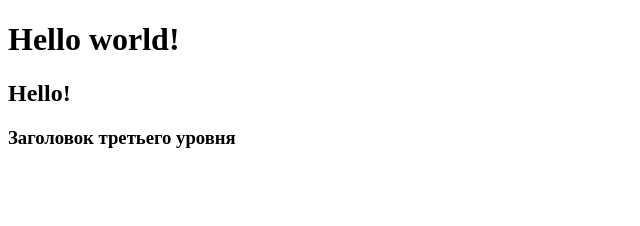
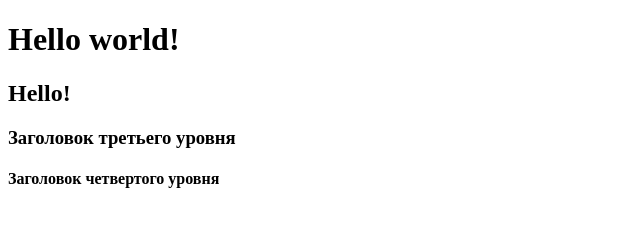
Before and after one commit to maxmytime/git_projact, a plain HTML site: page index.html in a window 1280 px wide. Shown: the whole page, without its empty margins (0-640 px from the left). Drawn offline with Linux system fonts and the light colour scheme.

Commit message:
Добавил заголовок четвертого уровня

```diff
--- a/index.html
+++ b/index.html
@@ -10,5 +10,6 @@
     <h1>Hello world!</h1>
     <h2>Hello!</h2>
     <h3>Заголовок третьего уровня</h3>
+    <h4>Заголовок четвертого уровня</h4>
 </body>
 </html>
```
